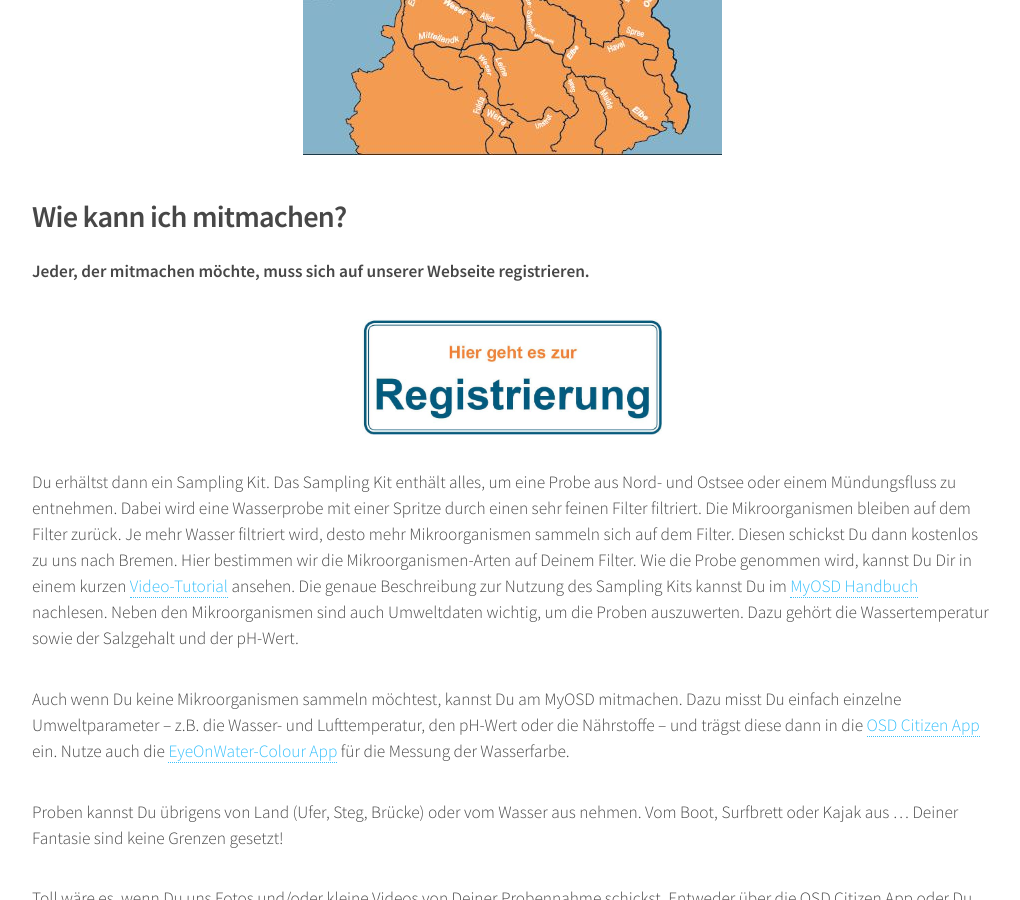
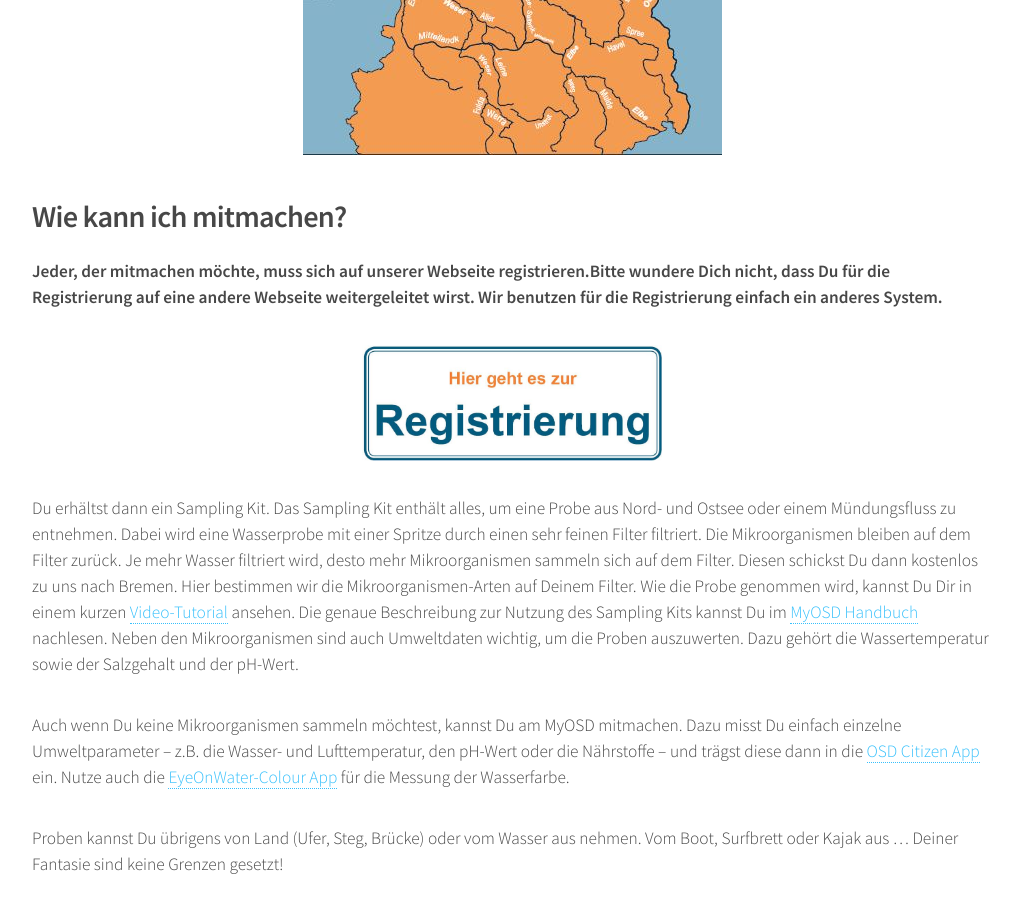
Before and after one commit to myosd/myosd.github.io, a Jekyll site: the page built from mitmachen/index.md, in a window 1280 px wide and 900 px high, scrolled down 1336 px. Shown: the whole window, without its empty margins (128-1148 px from the left). Built offline with Jekyll 4.4.1, drawn with Linux system fonts in a browser that asks for light colours.

Commit message:
Updated index.md

```diff
--- a/mitmachen/index.md
+++ b/mitmachen/index.md
@@ -35,7 +35,7 @@ Achte bitte darauf, dass Du die Proben nur an Orten nimmst, an denen Du Dich auc
 
 ## Wie kann ich mitmachen?
 
-**Jeder, der mitmachen möchte, muss sich auf unserer Webseite registrieren.**
+**Jeder, der mitmachen möchte, muss sich auf unserer Webseite registrieren.Bitte wundere Dich nicht, dass Du für die Registrierung auf eine andere Webseite weitergeleitet wirst. Wir benutzen für die Registrierung einfach ein anderes System.**
 
 <a href="/registrierung"><img src="/assets/images/Hier_geht_es_zur_Registrierung.jpg" width="300" height="116" alt="MyOSD 2016 Registrierung" /></a>
 
```
